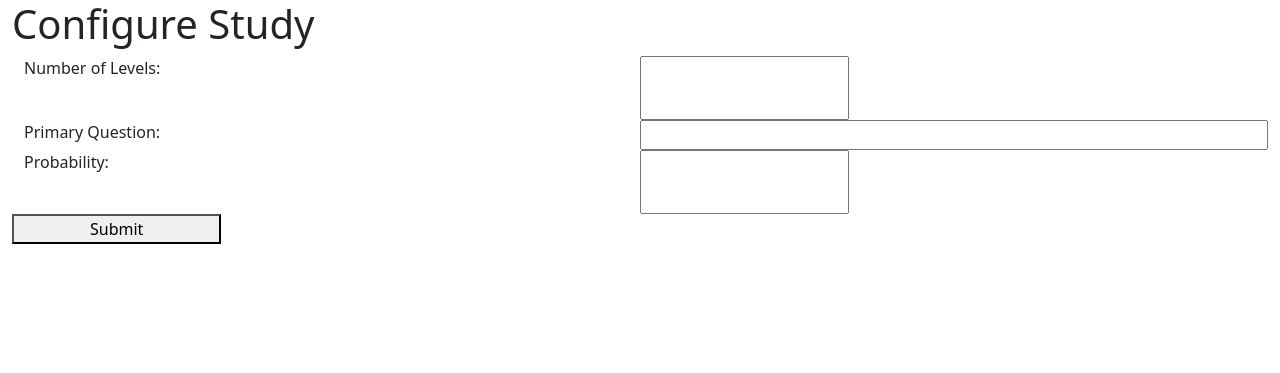
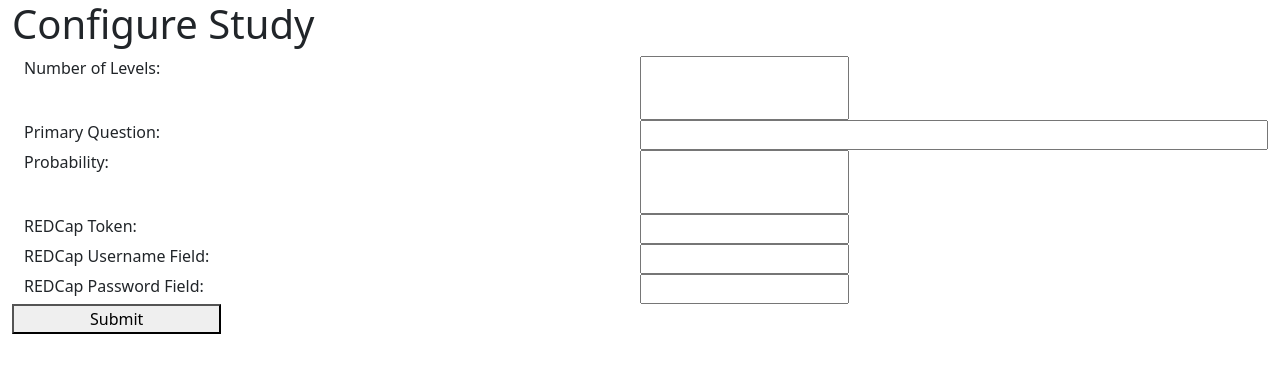
Before and after one commit to guswns3396/SMART, a Flask app: page /config_menu in a window 1280 px wide. Shown: the top 373 px of the page. Run offline with Flask 2, Linux system fonts and the light colour scheme; parts of the project's set-up code (start-up, migrations or seed data) failed here and were passed over.

Commit message:
validate credentials with REDCap to join study

```diff
--- a/flaskr/__init__.py
+++ b/flaskr/__init__.py
@@ -15,8 +15,6 @@ def create_app(test_config=None):
     if test_config is None:
         # load the instance config, if it exists, when not testing
         app.config.from_pyfile('config.py', silent=True)
-        print(app.config['SECRET_KEY'])
-        print(app.config['REDCAP_API_KEY'])
     else:
         # load the test config if passed in
         app.config.from_mapping(test_config)
--- a/flaskr/server.py
+++ b/flaskr/server.py
@@ -1,13 +1,12 @@
+from io import StringIO
+import requests
+import pandas as pd
 from flask import (
     Blueprint, flash, g, redirect, render_template, request, session, url_for
 )
-
 from flaskr.models import db, Studies, MutableStudy
 
-from flaskr.Study import Study
-
 bp = Blueprint('server', __name__)
-
 
 # @bp.errorhandler(KeyError)
 # def keyError(e):
@@ -100,15 +99,54 @@ def randomize():
         return redirect(url_for('server.done'))
 
 
-@bp.route('/join')
+@bp.route('/join', methods=('GET', 'POST'))
 def join_study():
-    # get query parameter for study id
-    args = request.args.to_dict()
-    # if study_id not defined redirect to join menu
-    if 'study_id' not in args:
+    if request.method == 'GET':
         return redirect(url_for('server.join_menu'))
-    # else get study id
+    # get form args
+    args = request.form
+    # get study id
     study_id = args['study_id']
+    username = args['username']
+    password = args['password']
+
+    # find study
+    study_tbl = Studies.query.filter_by(id=study_id).first()
+    # get redcap attributes
+    token = study_tbl.token
+    username_field = study_tbl.username_field
+    password_field = study_tbl.password_field
+    # get list of users
+    data = {
+        'token': token,
+        'content': 'record',
+        'action': 'export',
+        'format': 'csv',
+        'type': 'flat',
+        'csvDelimiter': '',
+        'fields[0]': username_field,
+        'fields[1]': password_field,
+        'rawOrLabel': 'raw',
+        'rawOrLabelHeaders': 'raw',
+        'exportCheckboxLabel': 'false',
+        'exportSurveyFields': 'false',
+        'exportDataAccessGroups': 'false',
+        'returnFormat': 'json'
+    }
+    # make request
+    r = requests.post('https://redcap.stanford.edu/api/', data=data)
+    try:
+        r.raise_for_status()
+    except requests.exceptions.HTTPError as e:
+        # Whoops it wasn't a 200
+        print("Error: " + str(e))
+        raise e
+    # verify user and password
+    df = pd.read_csv(StringIO(r.text))
+    # no match
+    if not ((df[username_field] == username) & (df[password_field] == password)).any():
+        flash('Invalid username and password')
+        return redirect(url_for('server.join_menu'))
     # get study
     study_tbl = Studies.query.filter_by(id=study_id).first()
     study = study_tbl.study
@@ -141,7 +179,13 @@ def configure_study():
         raise e
     else:
         db.session.add(
-            Studies(id=study.id, study=study)
+            Studies(
+                id=study.id,
+                study=study,
+                token=parameters['token'],
+                username_field=parameters['username_field'],
+                password_field=parameters['password_field']
+            )
         )
         db.session.commit()
         # store study id in session data
--- a/flaskr/templates/config_menu.html
+++ b/flaskr/templates/config_menu.html
@@ -30,6 +30,18 @@
                     <input class="col-2" type="number" id="prob" name="p" min="0" max="1" step="any">
                     <p class="col-2" id="p-error">Must be between 0 and 1</p>
                 </div>
+                <div class="row">
+                    <label class="col-6" for="token">REDCap Token:</label>
+                    <input class="col-2" type="text-area" id="token" name="token">
+                </div>
+                <div class="row">
+                    <label class="col-6" for="username_field">REDCap Username Field:</label>
+                    <input class="col-2" type="text-area" id="username_field" name="username_field">
+                </div>
+                <div class="row">
+                    <label class="col-6" for="password_field">REDCap Password Field:</label>
+                    <input class="col-2" type="text-area" id="password_field" name="password_field">
+                </div>
             </div>
             <div class="container-fluid">
                 <div class="row">
```
Also changed, not shown: flaskr/models.py (+12 -1 lines), flaskr/templates/join_menu.html (+14 -1 lines).
